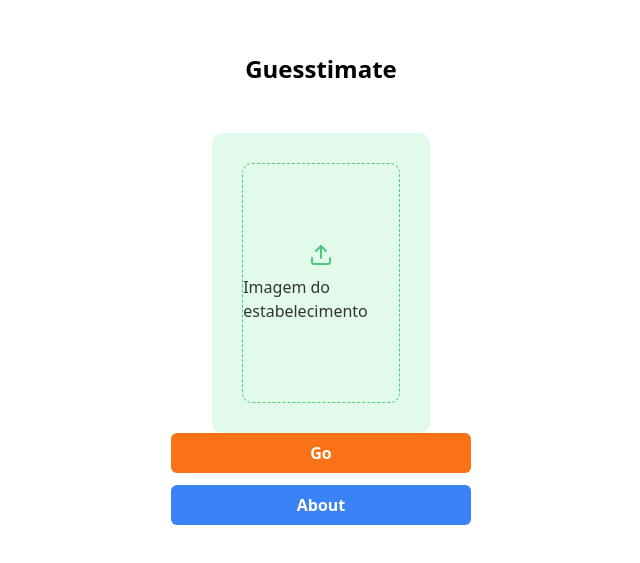
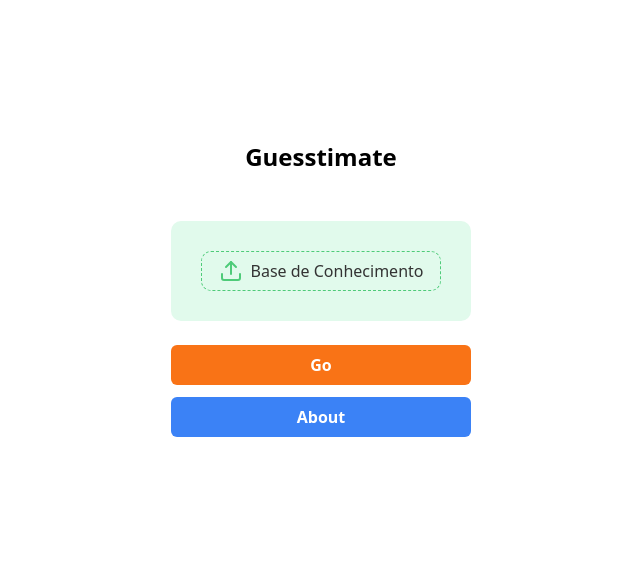
Before and after one commit to ruifernandees/guesstimate-interface, a React (Create React App) app: page / in a window 1280 px wide. Shown: the part 111-674 px from the top of the page, without its empty margins (319-959 px from the left). Built offline with nearby package versions, Linux system fonts and the light colour scheme.

Commit message:
FEAT: dropzone filename

```diff
--- a/src/presentation/components/Dropzone/index.tsx
+++ b/src/presentation/components/Dropzone/index.tsx
@@ -7,12 +7,14 @@ import './styles.css';
 
 export const Dropzone: React.FC<DropzoneProps> = ({ onFileUploaded }) => {
   const [selectedFileUrl, setSelectedFileUrl] = useState<string>('');
+  const [selectedFileName, setSelectedFileName] = useState<string>('');
 
   const onDrop = useCallback((acceptedFiles) => {
     const file = acceptedFiles[0];
 
     const fileUrl = URL.createObjectURL(file);
     setSelectedFileUrl(fileUrl);
+    setSelectedFileName(file.name);
     onFileUploaded(file);
   }, [onFileUploaded]);
 
@@ -28,12 +30,16 @@ export const Dropzone: React.FC<DropzoneProps> = ({ onFileUploaded }) => {
             <input {...getInputProps()} accept="image/*" />
 
             { selectedFileUrl
-              ? <img src={selectedFileUrl} alt="Point thumbnail"/>
+              ? (
+                <p>
+                  {selectedFileName}
+                </p>
+              )
               : (
-                    <p>
-                        <FiUpload />
-                        Imagem do estabelecimento
-                    </p>
+                <p>
+                    <FiUpload />
+                    Base de Conhecimento
+                </p>
               )
             }
 
--- a/src/presentation/components/Dropzone/styles.css
+++ b/src/presentation/components/Dropzone/styles.css
@@ -1,5 +1,6 @@
 .dropzone {
-  height: 300px;
+  height: 100px;
+  width: 300px;
   background: #E1FAEC;
   border-radius: 10px;
 
@@ -7,6 +8,8 @@
   justify-content: center;
   align-items: center;
   margin-top: 48px;
+  margin-bottom: 24px;
+  cursor: pointer;
   outline: 0;
 }
 
@@ -23,7 +26,7 @@
   border: 1px dashed #4ECB79;
 
   display: flex;
-  flex-direction: column;
+  flex-direction: row;
   justify-content: center;
   align-items: center;
   color: #333;
@@ -33,5 +36,5 @@
   color: #4ECB79;
   width: 24px;
   height: 24px;
-  margin-bottom: 8px;
+  margin-right: 8px;
 }
```
